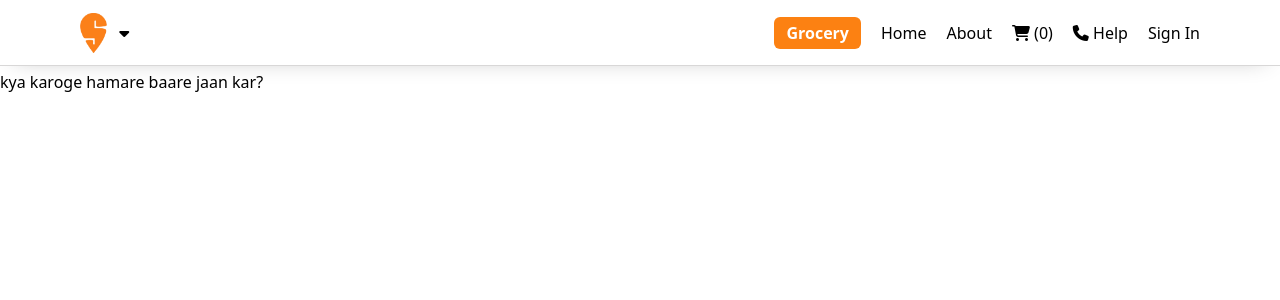
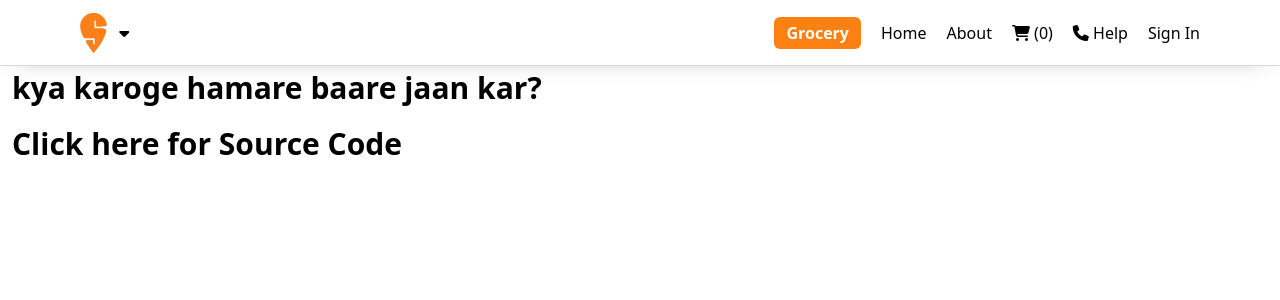
Before and after one commit to armaan-yadav/Zomaggy, a React (Vite) app: page /about in a window 1280 px wide. Shown: the top 300 px of the page. Built offline with nearby package versions, Linux system fonts and the light colour scheme; no server answers.

Commit message:
added about and source code link

```diff
--- a/src/components/about/About.jsx
+++ b/src/components/about/About.jsx
@@ -1,7 +1,20 @@
 import React from "react";
+import { Link } from "react-router-dom";
 
 const About = () => {
-  return <div className="mt-[70px]">kya karoge hamare baare jaan kar?</div>;
+  return (
+    <div className="mt-[70px] flex flex-col text-3xl font-[600] px-3 gap-5">
+      <span>kya karoge hamare baare jaan kar?</span>
+      <span>
+        <Link
+          to={"https://github.com/armaan-yadav/Swiggy-Clone"}
+          target="_blank"
+        >
+          Click here for Source Code
+        </Link>
+      </span>
+    </div>
+  );
 };
 
 export default About;
```
